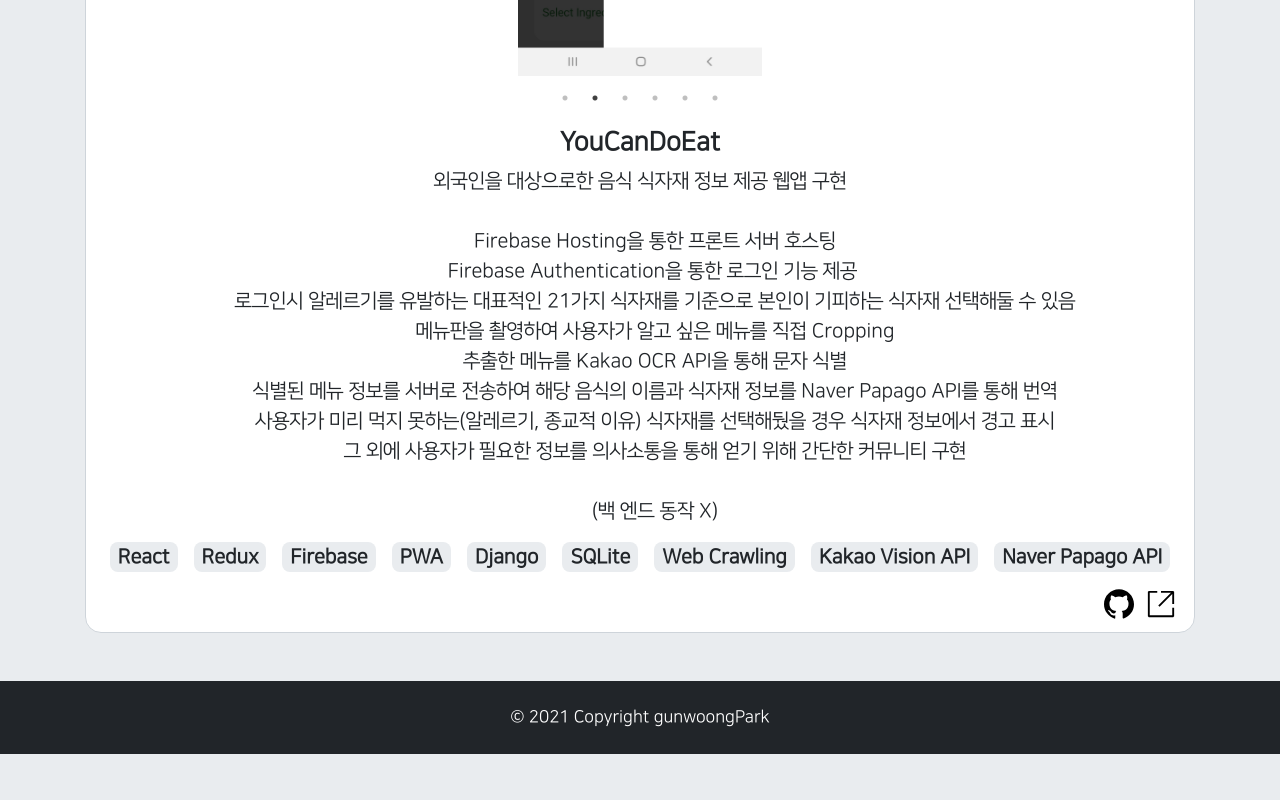
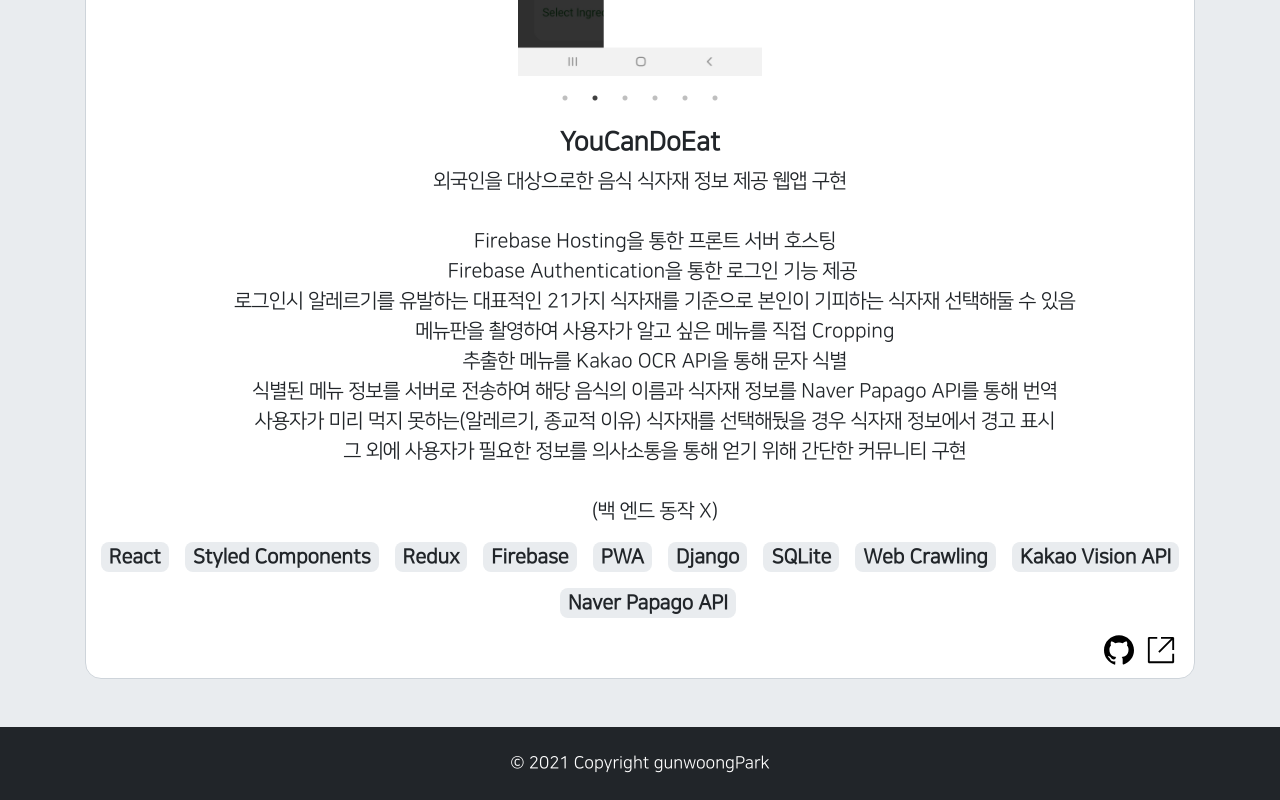
Before and after one commit to gunwoongPark/portfolio, a React (Create React App) app: page / in a window 1280 px wide. Shown: the part 5312-6112 px from the top of the page. Before the commit the page ends 6066 px from the top, so only its background shows below. Built offline with nearby package versions, Linux system fonts and the light colour scheme.

Commit message:
no message

```diff
--- a/src/container/ProjectContainer.js
+++ b/src/container/ProjectContainer.js
@@ -98,6 +98,7 @@ function ProjectContainer() {
       (백 엔드 동작 X)`,
       tag: [
         "React",
+        "Styled Components",
         "Redux",
         "Firebase",
         "PWA",
```
